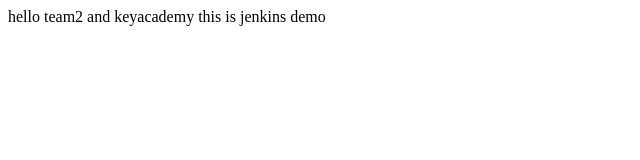
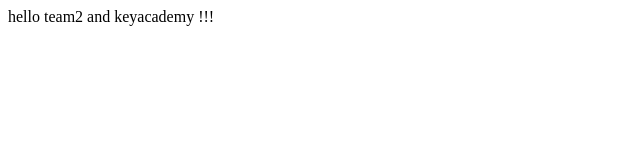
Before and after one commit to Uulzhan/jenkins-project, a plain HTML site: page index.html in a window 1280 px wide. Shown: the whole page, without its empty margins (0-640 px from the left). Drawn offline with Linux system fonts and the light colour scheme.

Commit message:
Update index.html

```diff
--- a/index.html
+++ b/index.html
@@ -1,2 +1 @@
-<hl> hello team2 and keyacademy <hl>
-<hl> this is jenkins demo <hl>
+<hl> hello team2 and keyacademy !!! <hl>
```
